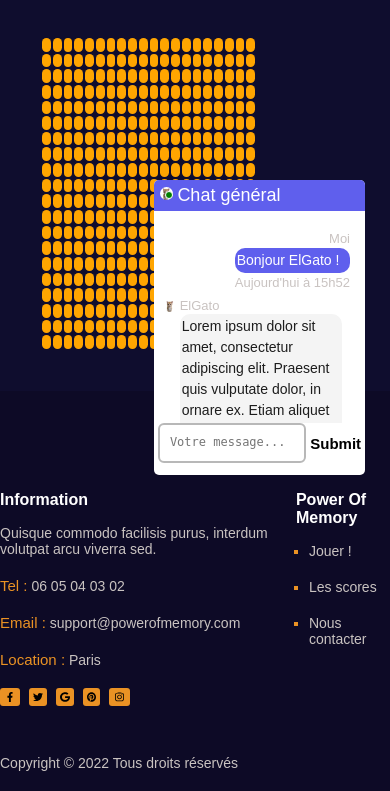
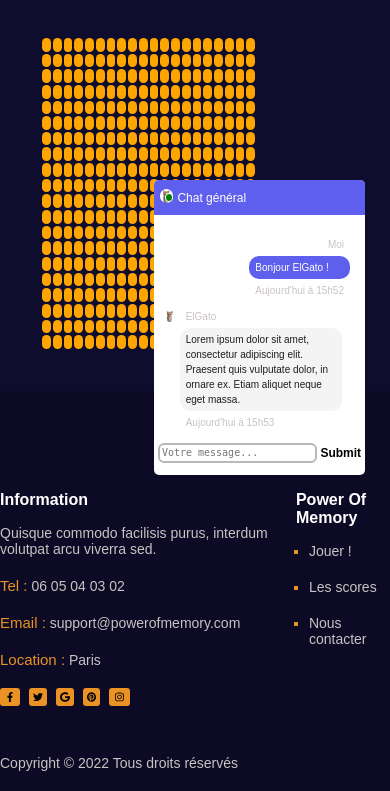
Before and after one commit to raphaelglt/memory, a PHP site: page /memory.html in a window 390 px wide. Shown: the part 344-1135 px from the top of the page. Run offline with PHP 8.4, Linux system fonts and the light colour scheme.

Commit message:
responsive chat

```diff
--- a/assets/css/memory.css
+++ b/assets/css/memory.css
@@ -20,7 +20,7 @@ main {
     flex-direction: column;
 }
 #chat-head {
-    padding: 0.5vw 0 0.5vw 1.5vw;
+    padding: 0.85vw 0 0.5vw 1.5vw;
     flex: 1;
     border-top-right-radius: 5px;
     border-top-left-radius: 5px;
@@ -125,9 +125,27 @@ main {
 }
 #submit {
     border: none;
+    color: black;
     background-color: white;
     margin-left: 1vw;
     font-size: 15px;
     font-family: "Poppins", sans-serif;
     font-weight: 600;
 }
+@media (max-width: 800px) {
+    #input {
+        font-size: 10px;
+        height: 20px;
+        padding: 2px;
+    }
+    #submit {
+        font-size: 12px;
+    }
+    #chat-head p {
+        font-size: 12px;
+    }
+    #chat-body p {
+        font-size: 10px;
+        padding: 4px 6px;
+    }
+}
```
